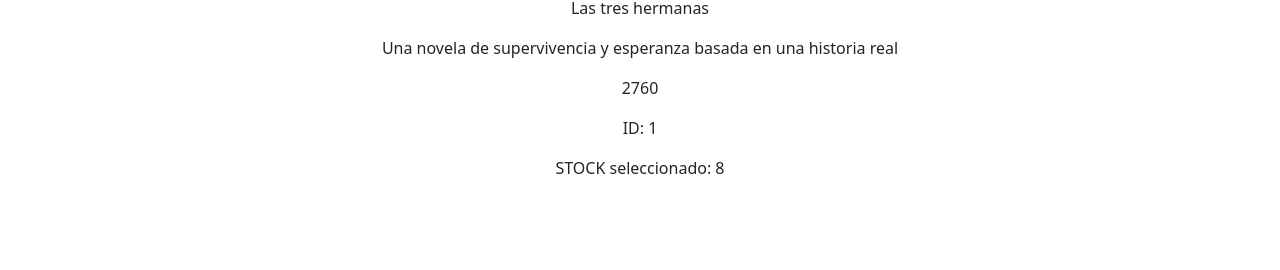
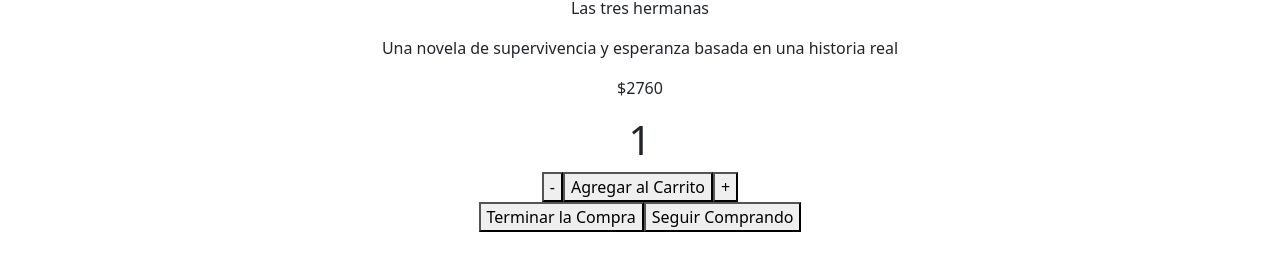
Before and after one commit to NoeliaLezcano/e-commerce-react, a React (Create React App) app: page /item/1 in a window 1280 px wide. Shown: the part 402-672 px from the top of the page. Built offline with nearby package versions, Linux system fonts and the light colour scheme.

Commit message:
Desafío: Sincronizar counter

```diff
--- /dev/null
+++ b/src/components/cart/Cart.js
@@ -0,0 +1,9 @@
+import React from 'react'
+
+const Cart = () => {
+  return (
+    <div>Cart</div>
+  )
+}
+
+export default Cart
--- a/src/components/item-counter/ItemCount.js
+++ b/src/components/item-counter/ItemCount.js
@@ -1,11 +1,7 @@
 import React, { useEffect, useState } from "react";
 
-const ItemCounter = ({ stock, initial, setSotckSelected}) => {
+const ItemCounter = ({ stock, initial, setSotckSelected, onAdd}) => {
   const [counter, setCounter] = useState(initial);
-
-  useEffect(() => {
-    setSotckSelected(counter);
-  }, [counter]);
 
   const minusCounter = () => {
     if (counter <= initial) return;
@@ -21,8 +17,9 @@ const ItemCounter = ({ stock, initial, setSotckSelected}) => {
   return (
     <>
       <div>
+        <h1 > {counter}   </h1>
         <button onClick={minusCounter}> - </button>
-        <span>{counter}</span>
+        <button onClick={() => onAdd(counter)} disabled={counter < 1 && 'disabled'}> Agregar al Carrito </button>
         <button onClick={plusCounter}> + </button>
       </div>
     </>
--- a/src/components/item-detail-container/ItemDetailContainer.js
+++ b/src/components/item-detail-container/ItemDetailContainer.js
@@ -1,6 +1,7 @@
 import React, { useEffect, useState } from "react";
-import { useParams } from "react-router-dom";
+import { Link, useParams } from "react-router-dom";
 import useProducts from "../../hooks/useProducts";
+import ItemCount from "../item-counter/ItemCount";
 
 const ItemDetailContainer = () => {
   const { products } = useProducts();
@@ -8,12 +9,18 @@ const ItemDetailContainer = () => {
 
   const [selectedItem, setSelectedItem] = useState(null);
 
+
   useEffect(() => {
     if (products.length > 0) {
       const selectedProduct = products.find((product) => product.id === id);
       setSelectedItem(selectedProduct);
     }
   }, [products]);
+
+  const onAdd = (counter) => {
+    console.log({ ...selectedItem, quantity: counter })
+    alert(`Agregaste: ${counter} articulos`)
+}
 
   return (
     <div>
@@ -24,9 +31,13 @@ const ItemDetailContainer = () => {
       <p>{selectedItem && selectedItem.title}</p>
       <p>{selectedItem && selectedItem.autor}</p>
       <p>{selectedItem && selectedItem.description}</p>
-      <p>{selectedItem && selectedItem.price}</p>
-      <p>ID: {selectedItem && selectedItem.id}</p>
-      <p>STOCK seleccionado: {selectedItem && selectedItem.stock}</p>
+      <p>${selectedItem && selectedItem.price}</p>
+      <ItemCount stock={selectedItem && selectedItem.stock} initial={1} onAdd={onAdd}  />
+      <div>
+          <Link to='/cart'><button>Terminar la Compra</button></Link>
+          <Link to='/'><button>Seguir Comprando</button></Link>
+      </div>
+
     </div>
   );
 };
--- a/src/components/item/Item.js
+++ b/src/components/item/Item.js
@@ -13,7 +13,7 @@ const Item = ({ id, image, title, author, description, price, stock}) => {
         <h2>Título: {title}</h2>
         <h2>Autor: {author}</h2>
         <h2>Precio: ${price} </h2>
-        <ItemCounter stock={stock} initial={1} setSotckSelected={setSotckSelected} />
+     {/*   <ItemCounter stock={stock} initial={1} setSotckSelected={setSotckSelected} />  */}
         <Link to={`/item/${id}`}>Seleccionar producto</Link>
       </div>
       <hr />
--- a/src/routes/Routes.js
+++ b/src/routes/Routes.js
@@ -2,8 +2,10 @@ import React from "react";
 import { BrowserRouter, Route, Routes as Switch} from "react-router-dom";
 import NavBar from "../components/navbar/NavBar";
 import ItemListContainer from "../components/items-list-container/ItemListContainer";
-import ItemDetailContainer from "../components/item-detail-container/ItemDetailContainer"
+import ItemDetailContainer from "../components/item-detail-container/ItemDetailContainer";
 import NotFound from "../components/not-found/NotFound";
+import Cart from "../components/cart/Cart";
+
 
 const Routes = () => {
   return (
@@ -13,6 +15,7 @@ const Routes = () => {
         <Route path="/" element={<ItemListContainer />} />
         <Route path="/category/:id" element={<ItemListContainer />} />
         <Route path="/item/:id" element={<ItemDetailContainer />} />
+        <Route path="/cart" element={<Cart/>} />
         <Route path="*" element={<NotFound />} />
       </Switch>
     </BrowserRouter>
```
